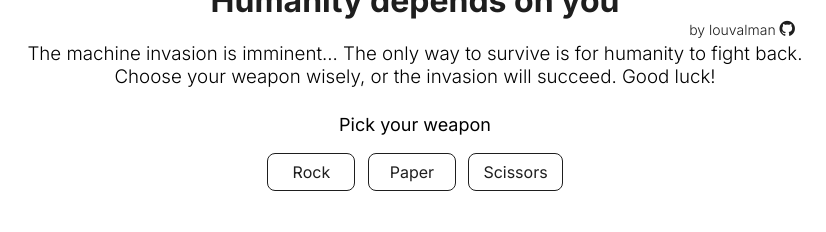
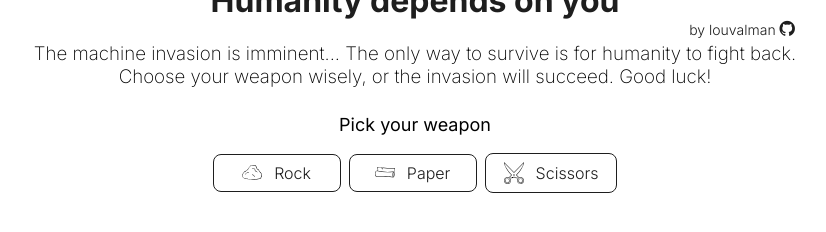
Before and after one commit to louvalman/rockpaperscissor, a plain HTML site: page index.html in a window 1280 px wide. Shown: the whole page, without its empty margins (225-1051 px from the left). Drawn offline with nearby package versions, Linux system fonts and the light colour scheme.

Commit message:
added rock paper scissor icons to playerselection btns

```diff
--- a/index.html
+++ b/index.html
@@ -45,16 +45,20 @@
 
       button {
         font-family: Inter;
-        font-weight: regular;
+        font-weight: 300;
         font-size: 16px;
         color: #1e1e1e;
         background-color: transparent;
         border: solid 1px;
         border-radius: 8px;
-        padding: 8px 14px;
+        padding: 8px 18px;
         transition: 0.2s;
         margin: 0px 4px;
-        min-width: 88px;
+        min-width: 128px;
+        display: flex;
+        align-items: center;
+        justify-content: center;
+        gap: 12px;
       }
 
       button:hover {
@@ -72,12 +76,12 @@
         background-color: rgb(251, 247, 247);
       }
 
-      img {
+      .topimg {
         width: 32%;
         margin-top: -5vmin;
       }
 
-      img:hover {
+      .topimg:hover {
         animation: bounce 0.7s;
       }
 
@@ -91,6 +95,7 @@
 
       .gameText {
         width: 800px;
+        font-weight: 200;
       }
 
       .score {
@@ -103,6 +108,7 @@
       }
 
       .selection {
+        display: flex;
         align-items: center;
         justify-content: center;
       }
@@ -197,7 +203,7 @@
       }
 
       @media only screen and (max-width: 600px) {
-        img {
+        .topimg {
           width: 80%;
           margin-top: 16px;
         }
@@ -229,6 +235,7 @@
   <body>
     <div class="container">
       <img
+        class="topimg"
         data-aos-anchor="#anchor"
         data-aos="fade-down"
         data-aos-anchor-placement="top-center"
@@ -258,9 +265,18 @@
         data-aos-anchor-placement="top-center"
         data-aos-duration="1200"
         class="selection">
-        <button id="rock">Rock</button>
-        <button id="paper">Paper</button>
-        <button id="scissor">Scissors</button>
+        <button id="rock">
+          <img src="assets/rock.svg" alt="" />
+          Rock
+        </button>
+        <button id="paper">
+          <img src="assets/paper.svg" alt="" />
+          Paper
+        </button>
+        <button id="scissor">
+          <img src="assets/scissor.svg" alt="" />
+          Scissors
+        </button>
       </div>
       <div class="score">
         <div class="playerCompScore centered"></div>
```
Also changed, not shown: assets/paper.svg (added), assets/rock.svg (added), assets/scissor.svg (added).
